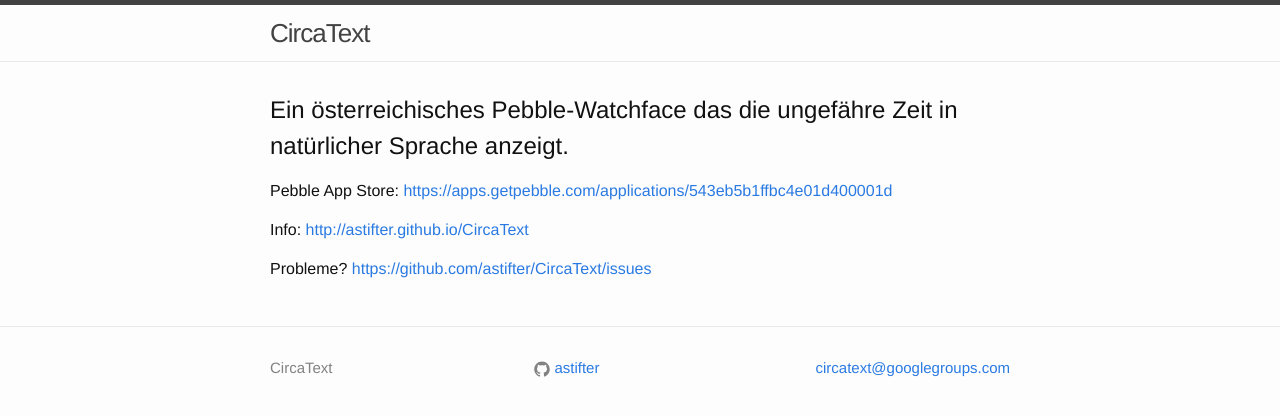
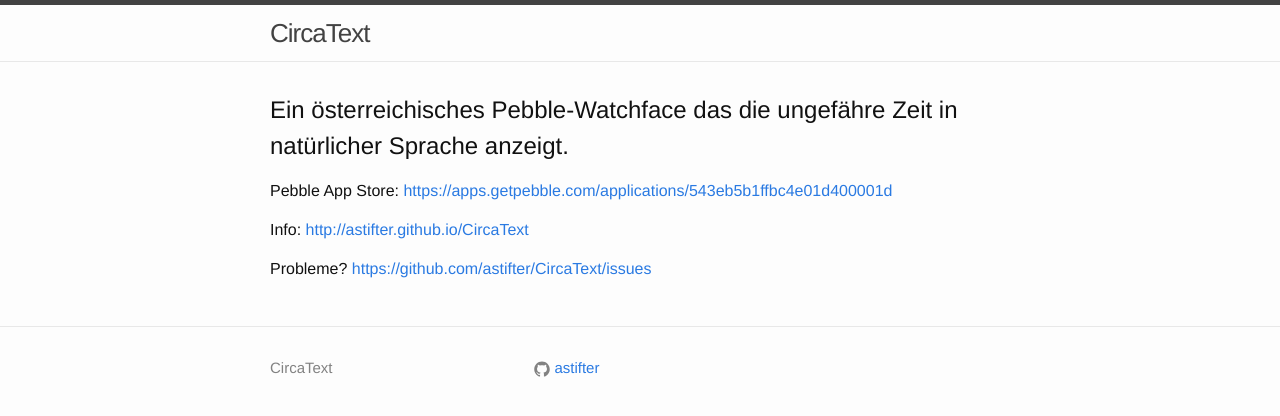
Before and after one commit to astifter/CircaText, a Jekyll site: the page built from index.html, in a window 1280 px wide. Shown: the top 416 px of the page. Built offline with Jekyll 4.4.1, drawn with Linux system fonts in a browser that asks for light colours.

Commit message:
Removed links to circatext@googlegroups.com.

```diff
--- a/_config.yml
+++ b/_config.yml
@@ -1,5 +1,4 @@
 title: CircaText
-email: circatext@googlegroups.com
 baseurl: "/CircaText/"
 url: "http://astifter.github.io"
 github_username:  astifter
```
